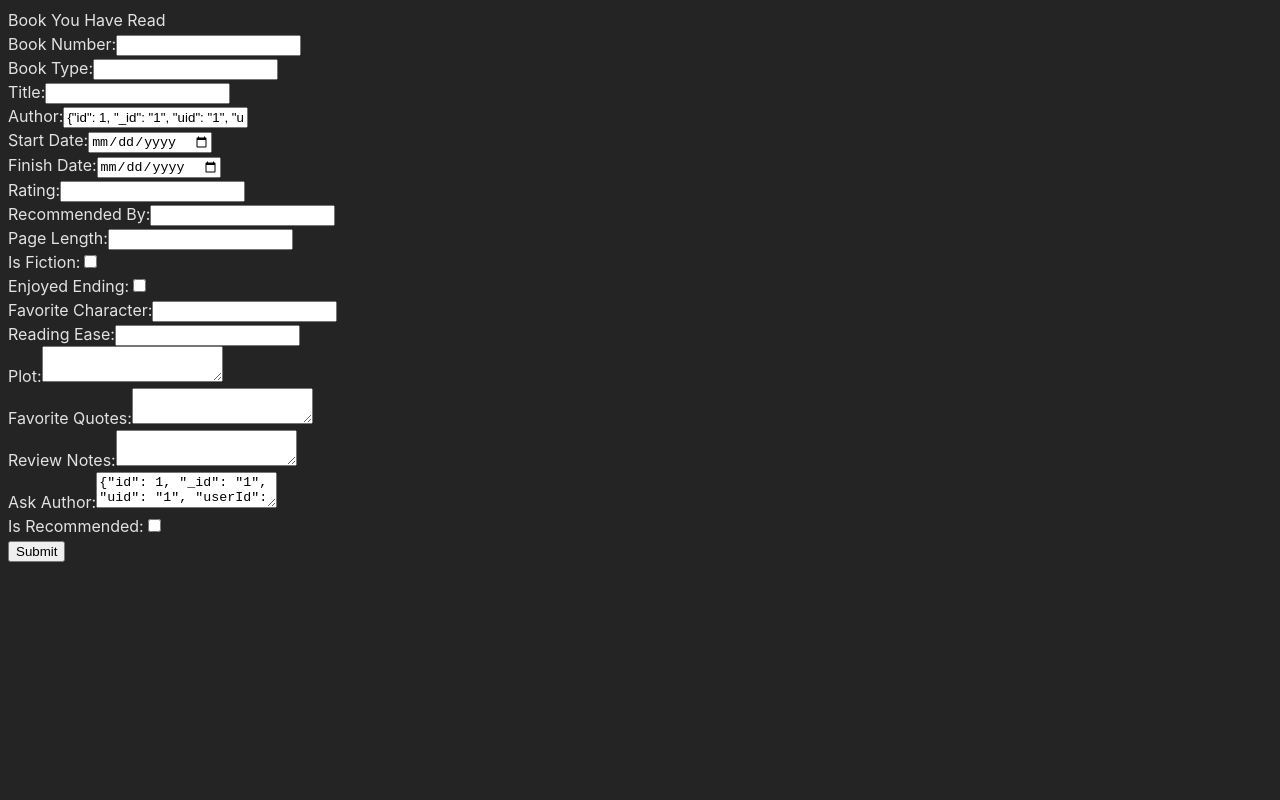
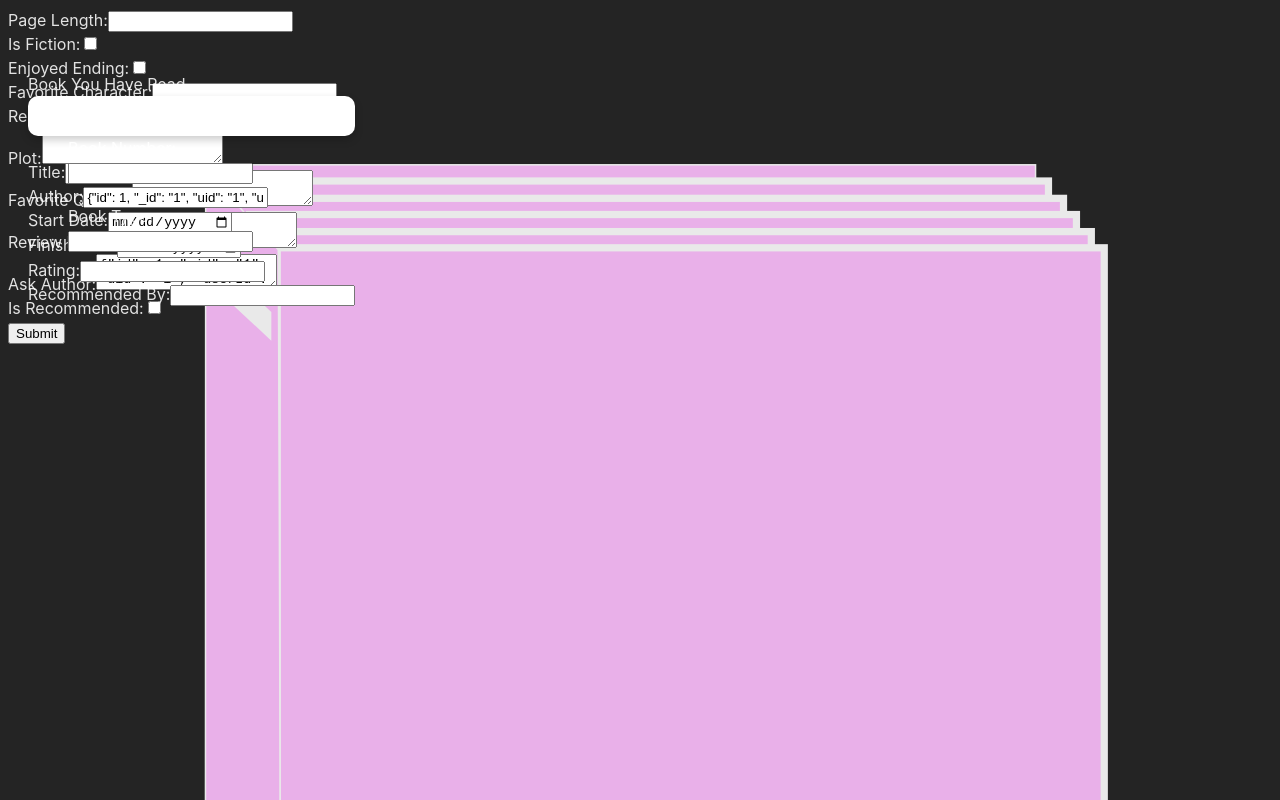
Before and after one commit to UWC2-JSCRIPT/320-wn24-final-project-rfornof, a React (Vite) app: page /book_review in a window 1280 px wide. Shown: the top 800 px of the page. Built offline with nearby package versions, Linux system fonts and the light colour scheme; no server answers; the database is empty; sample sign-in values are in the browser's storage.

Commit message:
working on css

```diff
--- a/src/routes/BookReview/BookReviewInsert.jsx
+++ b/src/routes/BookReview/BookReviewInsert.jsx
@@ -3,7 +3,7 @@ import { useState, useEffect } from 'react';
 import { v4 as uuidv4 } from 'uuid';
 import { doc, setDoc } from "firebase/firestore";
 import './bookreview.css'
-
+ import bookSvg from '../../assets/book.svg'
 export function BookReviewInsert() {
   isLoggedIn(auth);
   const [bookNumber, setBookNumber] = useState(localStorage.getItem('book_number') || '');
@@ -62,19 +62,28 @@ export function BookReviewInsert() {
 
   },[])
   return (
+    <>
+        <img src={bookSvg} className="book-background"></img>
+
+    <div className="body-grid">
+        <br/>
     <form onSubmit={handleSubmit} className="review-insert">
       <div>
         Book You Have Read
       </div>
-        <label>
+            <div className='body-grid-item'>
+                <div className='book-type-grid'>
+            <label className='book-type-grid-item'>
                 Book Number:
                 <input type="number" value={bookNumber} onChange={e => setBookNumber(e.target.value)} required />
             </label>
             <br/>
-        <label>
+            <label className='book-type-grid-item'>
                 Book Type:
                 <input type="text" value={bookType} onChange={e => setBookType(e.target.value)} required />
             </label>
+             </div>
+                 </div>
         <br/>
         <label>
             Title:
@@ -106,6 +115,11 @@ export function BookReviewInsert() {
             <input type="text" value={recommendedBy} onChange={e => setRecommendedBy(e.target.value)} required />
         </label>
         <br/>
+        </form>
+        </div>
+        {/* grid end>  */}
+        <div className="grid-bottom">
+            <form>
         <label>
             Page Length:
             <input type="number" value={pageLength} onChange={e => setPageLength(e.target.value)} required />
@@ -158,5 +172,7 @@ export function BookReviewInsert() {
         <br/>
         <button type="submit">Submit</button>
     </form>
+    </div>
+    </>
 );
 }
--- a/src/routes/BookReview/bookreview.css
+++ b/src/routes/BookReview/bookreview.css
@@ -1,3 +1,45 @@
 .review-insert{
     text-align: left;
 }
+.book-background{
+    position: absolute;
+    max-width: 150vh;
+    top: -130px;
+    left: 0px;
+    width: 100%;
+    height: auto;
+    z-index: -1;
+    opacity: 0.9;
+}
+.body-grid{
+    display: grid;
+    grid-template-columns: 1fr;
+    grid-gap: 20px;
+    padding: 20px;
+    position: absolute
+
+}
+.body-grid-item{
+    position: relative;
+    padding: 20px;
+    background-color: white;
+    border-radius: 10px;
+    box-shadow: 0 4px 8px 0 rgba(0,0,0,0.2);
+}
+
+.book-type-grid{
+    position: relative;
+    display: grid;
+    grid-template-columns: 1fr 1fr;
+    grid-gap: 20px;
+    padding: 20px;
+    position: absolute
+
+}
+.body-type-grid-item{
+    position: relative;
+    padding: 20px;
+    background-color: white;
+    border-radius: 10px;
+    box-shadow: 0 4px 8px 0 rgba(0,0,0,0.2);
+}
```
Also changed, not shown: src/assets/book.png (added), src/assets/book.svg (added). Lines whose indentation alone changed are shown as unchanged.
